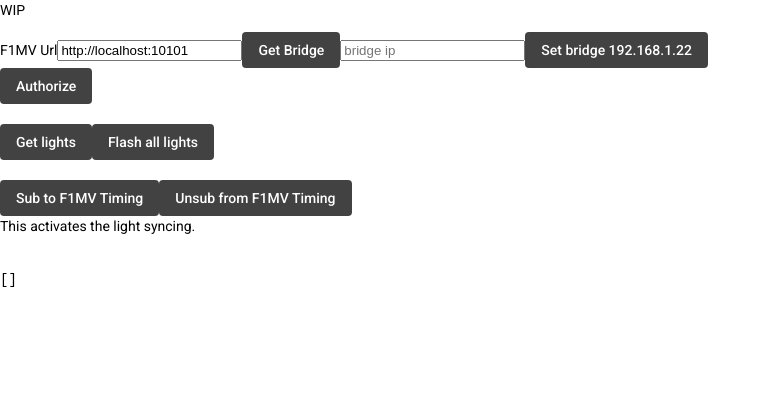
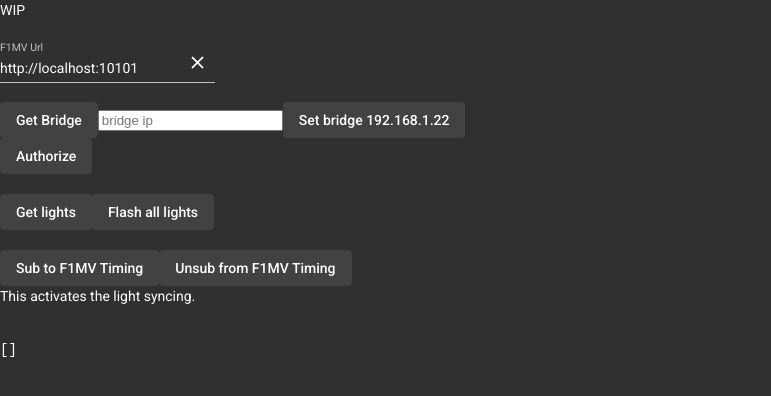
Before and after one commit to supersnellehenk/f1mv-hue-app, an Angular app: page / in a window 1280 px wide. Shown: the top 396 px of the page, without its empty margins (0-771 px from the left). Built offline with nearby package versions, Linux system fonts and the light colour scheme.

Commit message:
App background

```diff
--- a/src/app/app.component.html
+++ b/src/app/app.component.html
@@ -1,12 +1,23 @@
 <p>WIP</p>
 <div style="margin-bottom: 20px">
-  <label class="block">
-    <span class="block text-sm font-medium text-slate-700">F1MV Url</span>
-    <input
-      type="text"
-      placeholder="f1mv url"
-      [(ngModel)]="this.f1mvService.f1mvUrl" />
-  </label>
+  <form action="">
+    <mat-form-field appearance="standard">
+      <mat-label>F1MV Url</mat-label>
+      <input
+        matInput
+        type="text"
+        name="f1mvUrl"
+        [(ngModel)]="this.f1mvService.f1mvUrl" />
+      <button
+        *ngIf="this.f1mvService.f1mvUrl"
+        matSuffix
+        mat-icon-button
+        aria-label="Clear"
+        (click)="this.f1mvService.f1mvUrl = ''">
+        <mat-icon>close</mat-icon>
+      </button>
+    </mat-form-field>
+  </form>
   <button mat-flat-button (click)="this.discoveryService.getBridge()">
     Get Bridge
   </button>
--- a/src/app/app.module.ts
+++ b/src/app/app.module.ts
@@ -9,6 +9,9 @@
 import { BrowserAnimationsModule } from '@angular/platform-browser/animations';
 import { MatButtonModule } from '@angular/material/button';
 import { FontAwesomeModule } from '@fortawesome/angular-fontawesome';
+import { MatInputModule } from '@angular/material/input';
+import { MatIconModule } from '@angular/material/icon';
+import { MatFormFieldModule } from '@angular/material/form-field';
 
 @NgModule({
   declarations: [AppComponent, LightComponent],
@@ -20,6 +23,9 @@
     BrowserAnimationsModule,
     MatButtonModule,
     FontAwesomeModule,
+    MatFormFieldModule,
+    MatInputModule,
+    MatIconModule,
   ],
   providers: [],
   bootstrap: [AppComponent],
--- a/src/app/components/light/light.component.scss
+++ b/src/app/components/light/light.component.scss
@@ -13,9 +13,9 @@
 
   .body {
     .right {
-      display: grid;
-      grid-template-columns: repeat(auto-fill, minmax(100px, 1fr));
-      grid-gap: 16px;
+      display: flex;
+      flex-wrap: wrap;
+      gap: 12px;
     }
   }
 }
--- a/src/index.html
+++ b/src/index.html
@@ -6,11 +6,15 @@
     <base href="/" />
     <meta name="viewport" content="width=device-width, initial-scale=1" />
     <link rel="icon" type="image/x-icon" href="favicon.ico" />
-      <link rel="preconnect" href="https://fonts.gstatic.com">
-    <link href="https://fonts.googleapis.com/css2?family=Roboto:wght@300;400;500&display=swap" rel="stylesheet">
-    <link href="https://fonts.googleapis.com/icon?family=Material+Icons" rel="stylesheet">
-</head>
-  <body class="mat-typography">
+    <link rel="preconnect" href="https://fonts.gstatic.com" />
+    <link
+      href="https://fonts.googleapis.com/css2?family=Roboto:wght@300;400;500&display=swap"
+      rel="stylesheet" />
+    <link
+      href="https://fonts.googleapis.com/icon?family=Material+Icons"
+      rel="stylesheet" />
+  </head>
+  <body class="mat-typography mat-app-background">
     <app-root></app-root>
   </body>
 </html>
```
